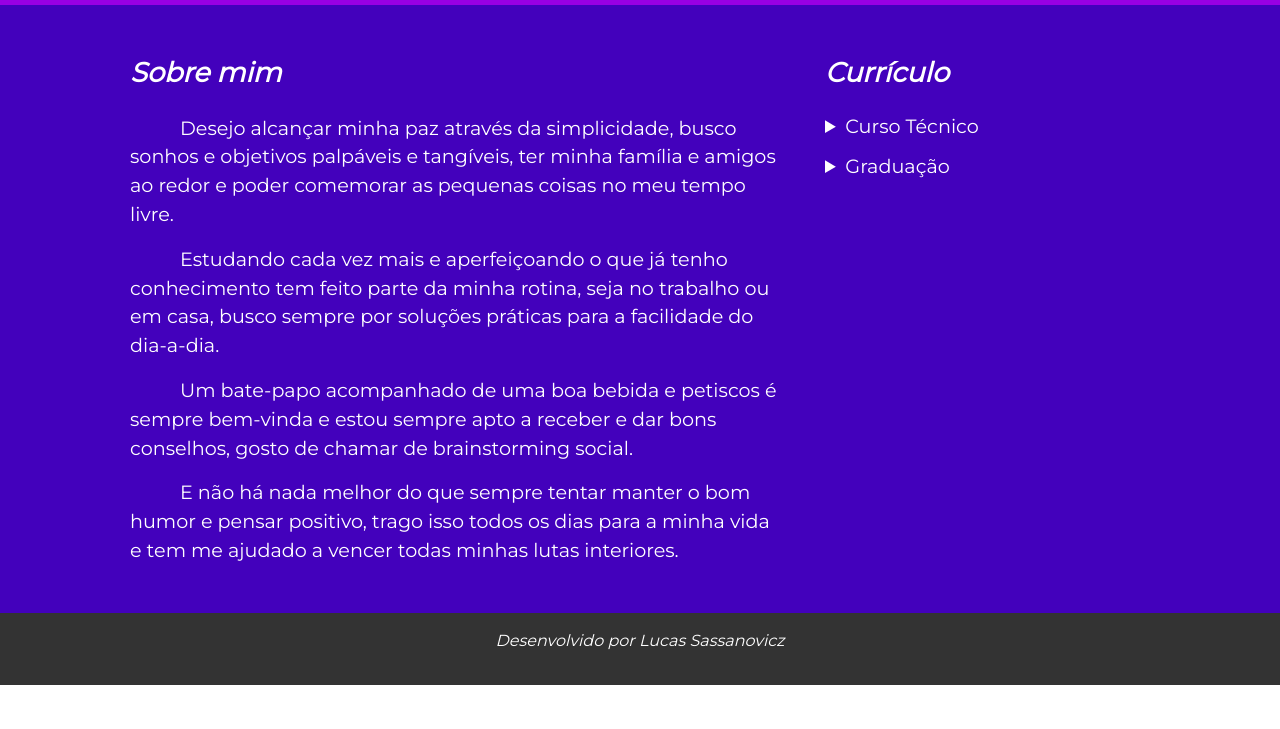
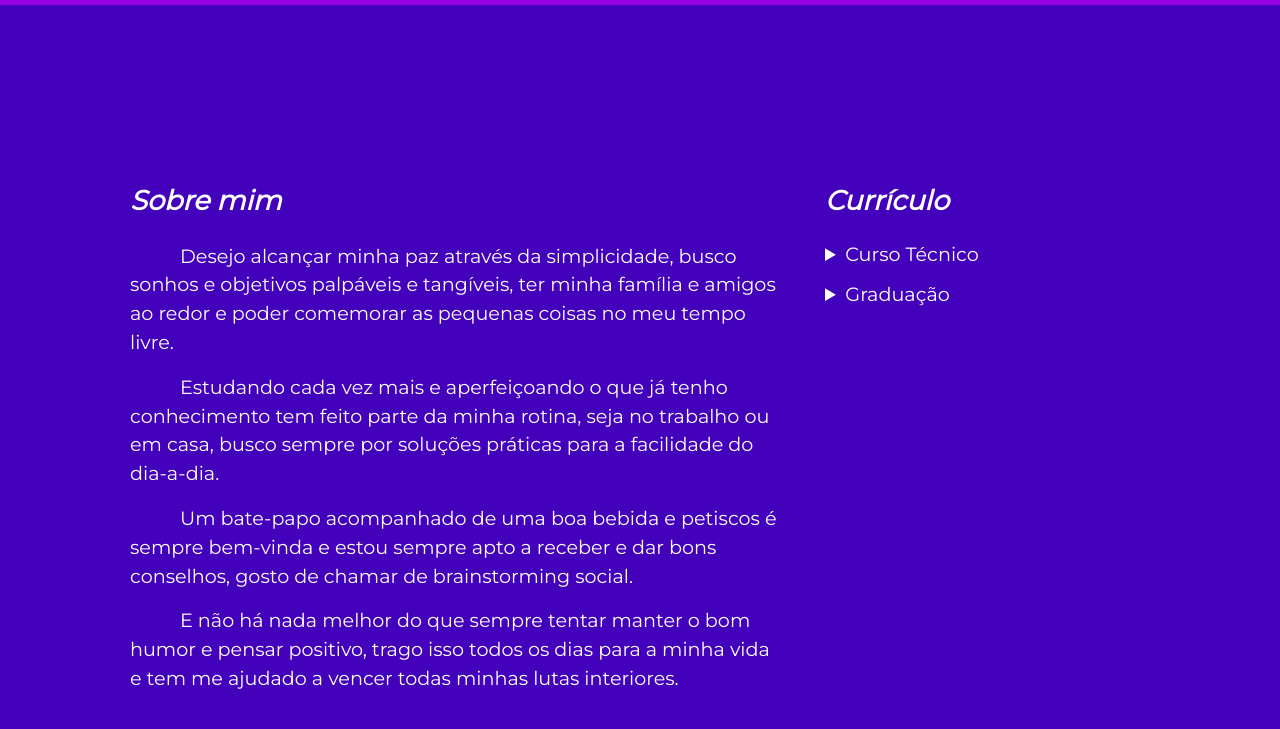
Before and after one commit to guaxizin-mafioso/LaMafia-Dev, a plain HTML site: page site-lucas-sassa/sobre.html in a window 1280 px wide. Shown: the part 71-800 px from the top of the page. Drawn offline with nearby package versions, Linux system fonts and the light colour scheme.

Commit message:
Alteração na pagina sobre

```diff
--- a/site-lucas-sassa/custom.css
+++ b/site-lucas-sassa/custom.css
@@ -51,6 +51,11 @@ h1 {
     background-color: #4301bc;
     color: #FFF;
     padding: 2rem 0 1rem;
+}
+#principal-sobre {
+    background-color: #4301bc;
+    color: #FFF;
+    padding: 10rem 0 8rem;
 }
 h3{
     font-size: 1.7rem;
--- a/site-lucas-sassa/sobre.html
+++ b/site-lucas-sassa/sobre.html
@@ -51,7 +51,7 @@
     </header>
 
     <main>
-        <section id="principal">
+        <section id="principal-sobre">
             <div class="container">
                 <div class="row col-12 px-5 py-3">
                     <div class="col-md-8">
```
